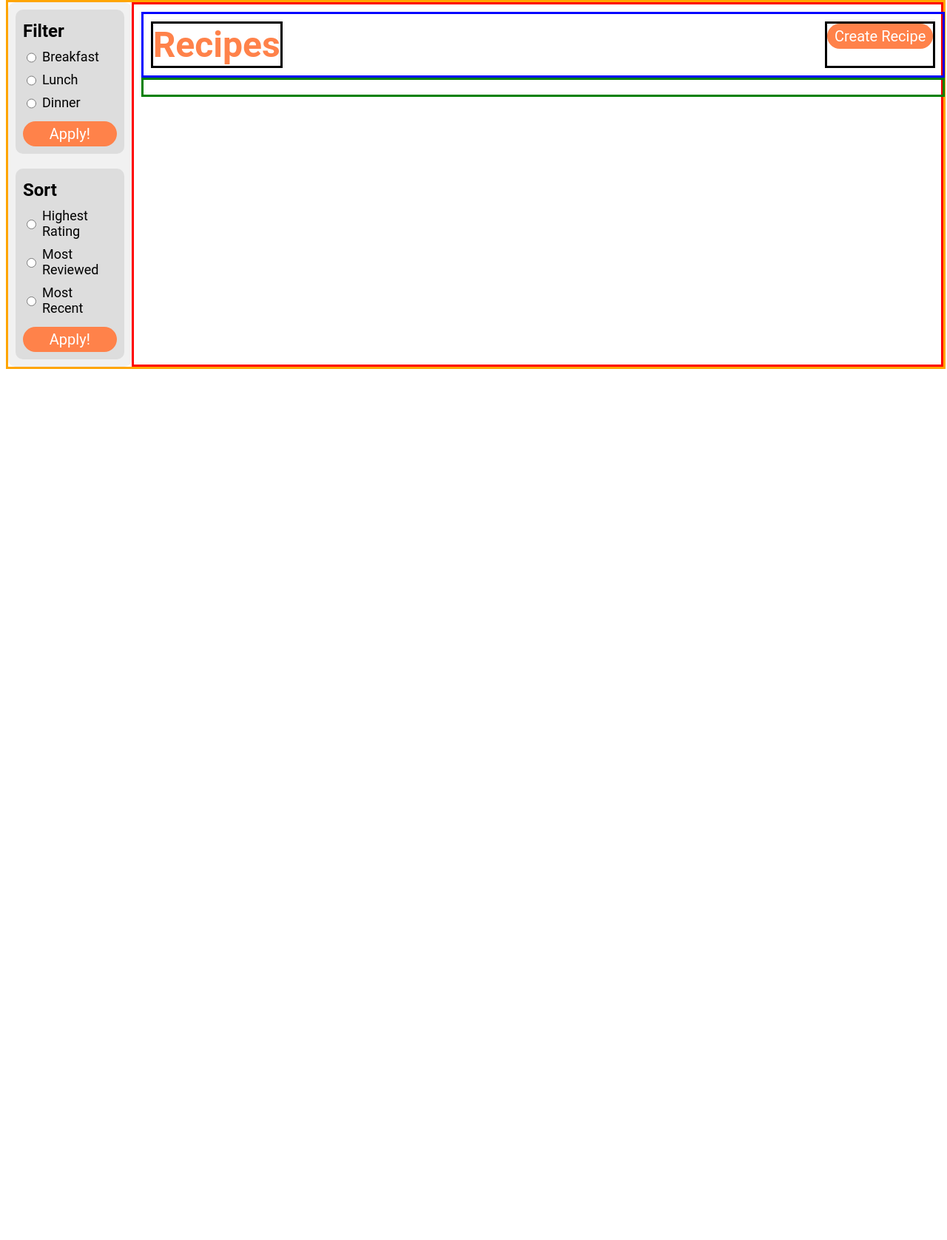
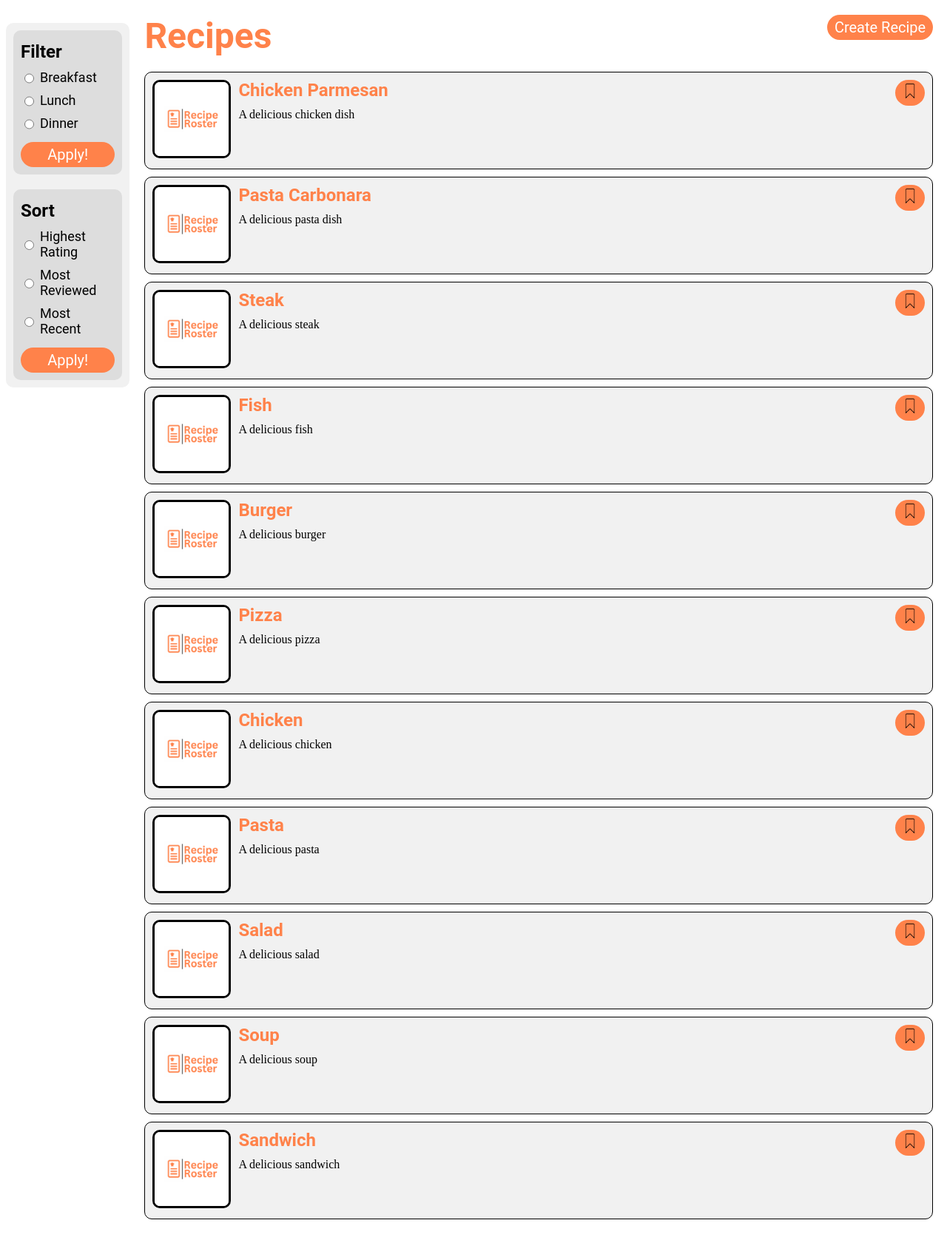
Before and after one commit to jzoccola01/web-apps-gp, a Flask app: page / in a window 1280 px wide; the page is wider, and only the part inside the window is pictured. Shown: the part 119-1796 px from the top of that part at 74% size. Before the commit the page ends 618 px from the top of that part, so only its background shows below. Run offline with Flask 3, Linux system fonts and the light colour scheme.

Commit message:
main view pretty much done

```diff
--- a/cooking/main.py
+++ b/cooking/main.py
@@ -9,9 +9,33 @@ from . import model
 bp = Blueprint("main", __name__)
 
 
+
+# For testing before recipe creation implemented
+
+class Recipe:
+    def __init__(self, title, description, servings, cook_time, photo="static/logo.png"):
+        self.title = title
+        self.description = description
+        self.servings = servings
+        self.cook_time = cook_time
+        self.photo = photo
+
+
+
 @bp.route("/")
 def index():
-    return render_template("main/index.html")
+    recipes = [Recipe("Chicken Parmesan", "A delicious chicken dish", 4, 60),
+               Recipe("Pasta Carbonara", "A delicious pasta dish", 2, 30),
+               Recipe("Steak", "A delicious steak", 1, 15),
+               Recipe("Fish", "A delicious fish", 1, 20),
+               Recipe("Burger", "A delicious burger", 1, 20),
+               Recipe("Pizza", "A delicious pizza", 1, 20),
+               Recipe("Chicken", "A delicious chicken", 1, 20),
+               Recipe("Pasta", "A delicious pasta", 1, 20),
+               Recipe("Salad", "A delicious salad", 1, 20),
+               Recipe("Soup", "A delicious soup", 1, 20),
+               Recipe("Sandwich", "A delicious sandwich", 1, 20)]
+    return render_template("main/index.html", recipes=recipes)
 
 @bp.route("/profile")
 def profile():
--- a/cooking/static/base.css
+++ b/cooking/static/base.css
@@ -24,6 +24,7 @@ header {
     background-color: var(--background);
     border-bottom: 2px solid var(--secondary);
     position: sticky;
+    top: 0px;
     width: 100%;
     z-index : 3;
 }
--- a/cooking/static/index.css
+++ b/cooking/static/index.css
@@ -1,7 +1,7 @@
 #whole-page {
     height: 100%;
     width: 100%;
-    border: 3px solid orange;
+    /* border: 3px solid orange; */
     display: flex;
     flex-direction: row;
 }
@@ -13,6 +13,9 @@
     padding: 10px;
     background-color: var(--background-overlay);
     border-radius: 10px;
+    height: 100%;
+    position: sticky;
+    top: 150px;
 }
 
 #side-bar h2 {
@@ -70,7 +73,7 @@ input[type='radio'] {
 #main-body {
     display: flex;
     flex-direction: column;
-    border: 3px solid red;
+    /* border: 3px solid red; */
     width: 100%;
     padding: 10px;
 }
@@ -79,7 +82,7 @@ input[type='radio'] {
     display: flex;
     flex-direction: row;
     justify-content: space-between;
-    border: 3px solid blue;
+    /* border: 3px solid blue; */
     width: 99%;
     padding: 10px;
 }
@@ -87,13 +90,13 @@ input[type='radio'] {
 #lower-body {
     display: flex;
     flex-direction: row;
-    border: 3px solid green;
+    /* border: 3px solid green; */
     width: 99%;
     padding: 10px;
 }
 
 #title {
-    border: 3px solid black;
+    /* border: 3px solid black; */
     font-size: xx-large;
     font-family: 'Roboto', sans-serif;
     color: var(--primary);
@@ -103,6 +106,53 @@ input[type='radio'] {
     margin: 0;
 }
 
-#create-recipe {
+/* #create-recipe {
+    border: 3px solid black;
+} */
+
+#recipe-list {
+    /* border: 3px solid pink; */
+    display: flex;
+    flex-direction: column;
+    width: 100%;
+    gap: 10px;
+}
+
+.recipe {
+    display: flex;
+    flex-direction: row;
+    border: 1px solid black;
+    border-radius: 10px;
+    padding: 10px;
+    justify-content: space-between;
+    background-color: var(--background-overlay);
+}
+
+#recipe-photo img {
+    width: 100px;
+    height: 100px;
+    border-radius: 10px;
     border: 3px solid black;
 }
+
+#recipe-wrap {
+    display: flex;
+    flex-direction: row;
+    gap: 10px;
+    width: 100%;
+}
+
+#recipe-content {
+    display: flex;
+    flex-direction: column;
+    gap: 10px;
+    width: 100%;
+}
+
+#recipe-title {
+    font-size: x-large;
+    font-family: 'Roboto', sans-serif;
+    color: var(--primary);
+    font-weight: bold;
+    margin: 0;
+}
--- a/cooking/templates/recipe_preview.html
+++ b/cooking/templates/recipe_preview.html
@@ -1,5 +1,22 @@
-{% extends 'index.html' %}
+<link rel="stylesheet" href="../static/index.css">
 
 <div class="recipe">
-    {{ recipe.title }}
+    <div id="recipe-wrap">
+        <div id="recipe-photo">
+            <img src="{{ recipe.photo }}" alt="recipe photo">
+        </div>
+        <div id="recipe-content">
+            <div id="recipe-title">
+                {{ recipe.title }}
+            </div>
+            <div id="recipe-description">
+                {{ recipe.description }}
+            </div>
+        </div>
+    </div>
+    <div id="bookmark-button">
+        <button class="button">
+            <img src="../static/bookmark-icon.png" alt="bookmark icon" width="20px" id="bookmark">
+        </button>
+    </div>
 </div>
```
Also changed, not shown: cooking/static/bookmark-empty.png (added), cooking/static/bookmark-filled.png (added), cooking/static/bookmark-icon.png (added).
